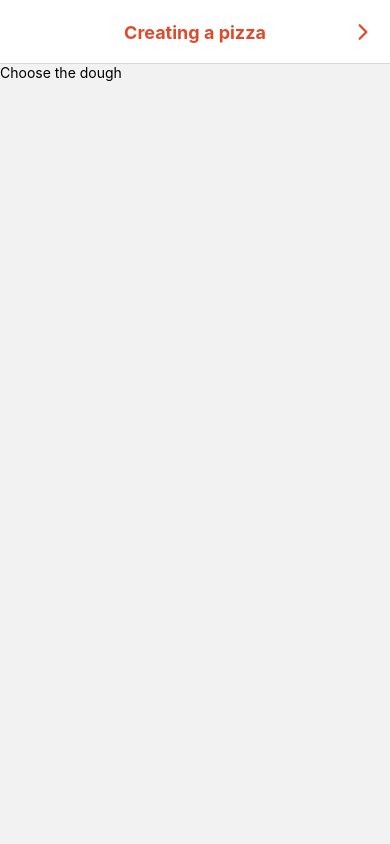
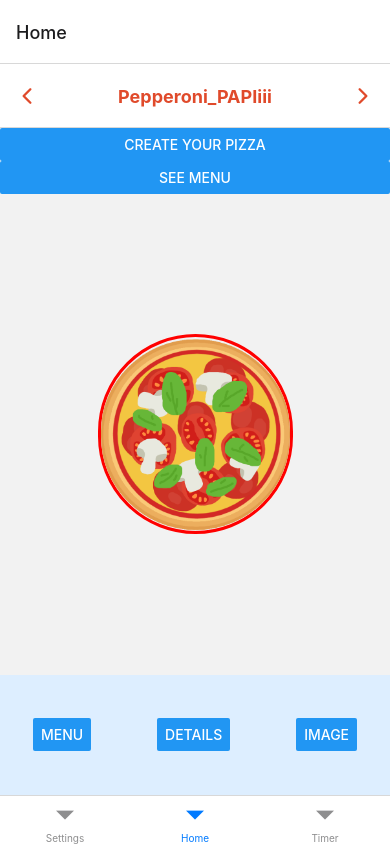
Before and after one commit to marikadu/Mobile-Programming-Project, a React Native app: screen /Home in a window 390 px wide. Built offline with nearby package versions, Linux system fonts and the light colour scheme.

Commit message:
Random update

```diff
--- a/App.js
+++ b/App.js
@@ -13,6 +13,10 @@ import { DetailsScreen } from './components/DetailsScreen.js';
 import { ImageScreen } from './components/ImageScreen.js';
 import { LogoTitle } from './components/LogoTitle.js';
 import { MenuScreen } from './components/MenuScreen.js';
+
+import { createBottomTabNavigator } from '@react-navigation/bottom-tabs';
+
+const Tab = createBottomTabNavigator();
 const Stack = createNativeStackNavigator();
 
 const HeaderRightButton = ({ navigation }) => {
@@ -44,11 +48,12 @@ const HeaderLeftButton = ({ navigation }) => {
   );
 };
 
-export default function App({ navigation }) {
+const HomeStackScreen = () => {
   return (
-    <NavigationContainer>
-      <Stack.Navigator
-      initialRouteName="Dough"
+
+    <Stack.Navigator
+      initialRouteName="PepperoniPals"
+      // initialRouteName="Dough"
       screenOptions={({ navigation }) => ({
         headerStyle: {
           backgroundColor: 'white',
@@ -65,6 +70,7 @@ export default function App({ navigation }) {
         headerRight: () => <HeaderRightButton navigation={navigation} />, // Right arrow component
         headerLeft: () => <HeaderLeftButton navigation={navigation} />, // Left arrow component
       })}>
+        {/* <Stack.Screen name="PepperoniPals" component={PepperoniPalsView} options={({route}) => ({title: route.params?.name ? route.params.name : "Pepperoni_PAPIiii"})} /> */}
         <Stack.Screen name="PepperoniPals" component={PepperoniPalsView} options={({route}) => ({title: route.params?.name ? route.params.name : "Pepperoni_PAPIiii"})} />
         <Stack.Screen name="Dough" component={DoughScreen} options={{ title: 'Creating a pizza' }}/>
         <Stack.Screen name="Sauce" component={SauceScreen} options={{ title: 'Creating a pizza' }}/>
@@ -75,7 +81,54 @@ export default function App({ navigation }) {
         <Stack.Screen name="Image" component={ImageScreen} options={{headerTitle: (props) => <LogoTitle {...props} />}} />
         <Stack.Screen name="Menu" component={MenuScreen} />
       </Stack.Navigator>
-    </NavigationContainer>
+    // <Stack.Navigator>
+
+    //   {/* <Stack.Screen name="Home" component={PepperoniPalsView} /> */}
+    // </Stack.Navigator>
+  )
+}
+
+export default function App({ navigation }) {
+  return (
+<NavigationContainer>
+  <Tab.Navigator>
+    <Tab.Screen name="Settings" component={DoughScreen} />
+    <Tab.Screen name="Home" component={HomeStackScreen} />
+    <Tab.Screen name="Timer" component={TimerScreen} />
+  </Tab.Navigator>
+</NavigationContainer>
+
+    // <NavigationContainer>
+    //   <Stack.Navigator
+    //   initialRouteName="PepperoniPals"
+    //   // initialRouteName="Dough"
+    //   screenOptions={({ navigation }) => ({
+    //     headerStyle: {
+    //       backgroundColor: 'white',
+    //     },
+    //     headerTintColor: '#E04A2B', // Left arrow and text color
+    //     headerTitleStyle: {
+    //       fontWeight: 'bold',
+    //     },
+    //     headerBackTitleVisible: false,
+    //     headerLeftContainerStyle: {
+    //       paddingLeft: 10,
+    //     },
+    //     headerTitleAlign: 'center',
+    //     headerRight: () => <HeaderRightButton navigation={navigation} />, // Right arrow component
+    //     headerLeft: () => <HeaderLeftButton navigation={navigation} />, // Left arrow component
+    //   })}>
+    //     <Stack.Screen name="PepperoniPals" component={PepperoniPalsView} options={({route}) => ({title: route.params?.name ? route.params.name : "Pepperoni_PAPIiii"})} />
+    //     <Stack.Screen name="Dough" component={DoughScreen} options={{ title: 'Creating a pizza' }}/>
+    //     <Stack.Screen name="Sauce" component={SauceScreen} options={{ title: 'Creating a pizza' }}/>
+    //     <Stack.Screen name="Toppings" component={ToppingsScreen} options={{ title: 'Creating a pizza' }}/>
+    //     <Stack.Screen name="Timer" component={TimerScreen} options={{ title: 'Creating a pizza' }}/>
+    //     <Stack.Screen name="Details" component={DetailsScreen}  />
+    //     {/* Notice how the IMAGE PAGE has the logo of the elephant from ./assets/misc.png */}
+    //     <Stack.Screen name="Image" component={ImageScreen} options={{headerTitle: (props) => <LogoTitle {...props} />}} />
+    //     <Stack.Screen name="Menu" component={MenuScreen} />
+    //   </Stack.Navigator>
+    // </NavigationContainer>
   );
 }
 
--- a/components/PepperoniPals.js
+++ b/components/PepperoniPals.js
@@ -1,12 +1,15 @@
 import React from 'react';
-import { View, Image, StyleSheet } from 'react-native';
+import {Button, View, Image, StyleSheet } from 'react-native';
 
 // Import the components
 import NavButtons from './NavButtons.js';
 
-const PepperoniPalsView = props =>{
+// const PepperoniPalsView = ({route, navigation}) =>{
+  const PepperoniPalsView = (props) =>{
     return (
       <View style={{flex:1}}>
+        <Button onPress={()=> props.navigation.navigate("Dough")} title="Create your Pizza"/>
+        <Button onPress={()=> props.navigation.navigate("Menu")} title="See Menu"/>
         <View style={{ flex: 8, alignItems: 'center', justifyContent: 'center' }}>
           <View style={styles.imageContainer}>
           <Image source={require('../assets/pizza_pngs/everything_pizza.png')}
@@ -14,6 +17,7 @@ const PepperoniPalsView = props =>{
           </View>
         </View>
         {/* <NavButtons params={props.params}/> */}
+        {/* <NavButtons navigation={navigation} route = {route}/> */}
         <NavButtons params={props}/>
       </View>
     );
@@ -32,6 +36,13 @@ const PepperoniPalsView = props =>{
       height:'100%',
       width:'100%'
     },
+    navbuttonstyle:{
+      flex:2,
+      flexDirection:"row",
+      backgroundColor:"#def",
+      alignItems:"center",
+      justifyContent:"space-around",
+    },
   });
 
   export default PepperoniPalsView;
--- a/package.json
+++ b/package.json
@@ -11,6 +11,7 @@
   },
   "dependencies": {
     "@react-native-community/checkbox": "^0.5.17",
+    "@react-navigation/bottom-tabs": "^6.6.1",
     "@react-navigation/drawer": "^6.7.2",
     "@react-navigation/native": "^6.1.18",
     "@react-navigation/native-stack": "^6.11.0",
```
Also changed, not shown: components/NavButtons.js (+27 -0 lines), 1 other file (tests, documents, lock files or other folders).
